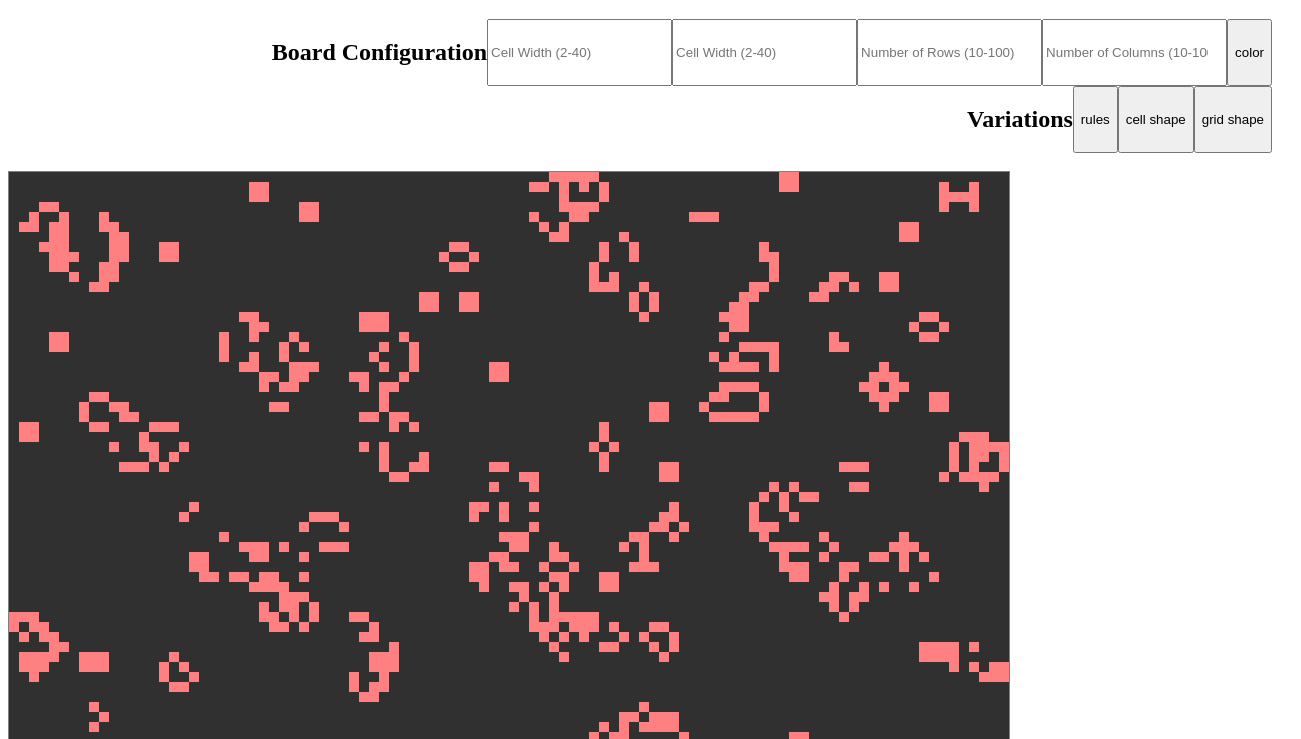
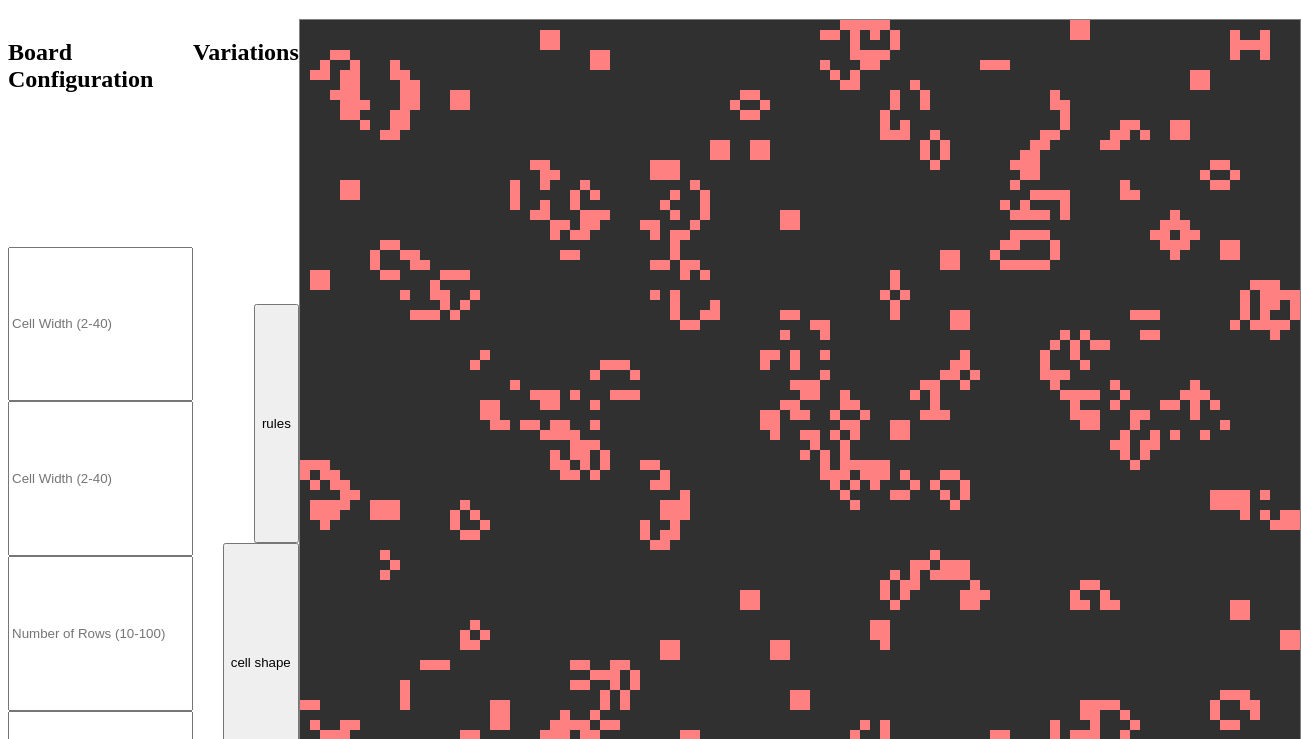
Before and after one commit to per-pro/Game-of-Life, a website built with webpack: page dist/index.html in a window 1280 px wide. Shown: the part 61-800 px from the top of the page, 1301 px wide, since content can reach past the window. Built offline with nearby package versions, Linux system fonts and the light colour scheme.

Commit message:
add css sheet

```diff
--- a/dist/index.html
+++ b/dist/index.html
@@ -5,20 +5,15 @@
     <meta http-equiv="X-UA-Compatible" content="IE=edge">
     <meta name="viewport" content="width=device-width, initial-scale=1.0">
     <title>Game of Life</title>
-    <style>
-        .settings {
-            display: flex;
-            justify-content: flex-end;
-            flex-shrink: 1;
-        }
-    </style>
+    <link rel="stylesheet" href="./styles.css">
+
 </head>
 <body>
     <h1>Game of Life</h1>
 
+    <div class="container">
         <div class="settings">
             <h2>Board Configuration</h2>
-        <br>
 
             <input type="number" name="Cell Width" placeholder="Cell Width (2-40)" id="cell-width">
             <input type="number" name="Cell Height" placeholder="Cell Width (2-40)" id="cell-height">
@@ -30,16 +25,15 @@
 
         <div class="settings">
             <h2>Variations</h2>
-        <br>
 
             <input type="button" value="rules">
             <input type="button" value="cell shape">
             <input type="button" value="grid shape">
         </div>
 
+        <canvas id="canvas" width="1000" height="1000" style="border: 1px solid grey;"></canvas>
+    </div>
 
-    <br>
-    <canvas id="canvas" width="1000" height="1000" style="border: 1px solid grey;"></canvas>
 
     <script defer src="bundle.js"></script>
 </body>
--- /dev/null
+++ b/dist/styles.css
@@ -0,0 +1,13 @@
+.container{
+    display: flex
+}
+
+#canvas {
+    display: flex;
+    justify-content: flex-start;
+}
+.settings {
+    display: flex;
+    justify-content: flex-end;
+    flex-flow: row wrap;
+}
```
Lines whose indentation alone changed are shown as unchanged.
